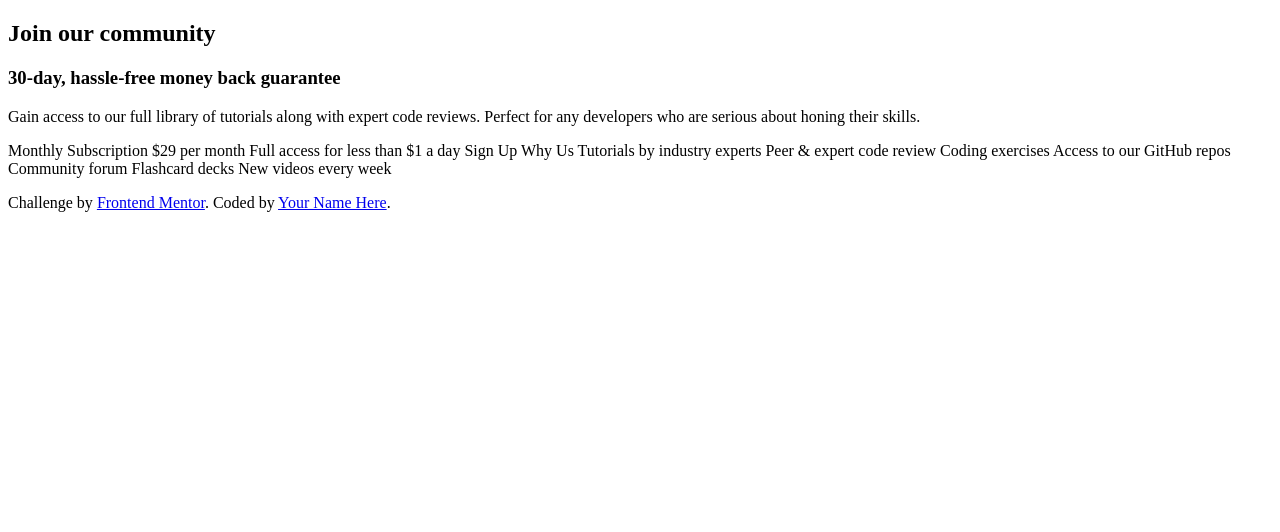
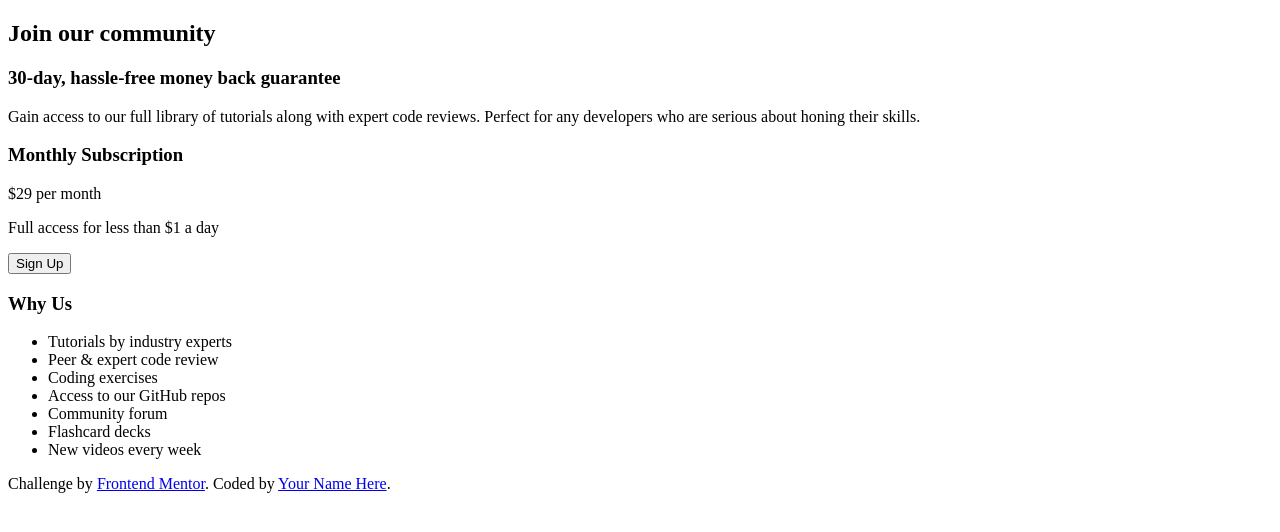
Before and after one commit to MoeRayo/single-price-grid-component, a plain HTML site: page index.html in a window 1280 px wide. Drawn offline with Linux system fonts and the light colour scheme.

Commit message:
update on the index file

```diff
--- a/index.html
+++ b/index.html
@@ -22,32 +22,37 @@
     Perfect for any developers who are serious about honing their skills.</p>
  <div>
    <div>
+    <h3>Monthly Subscription</h3>
+    <p><span>&dollar;29</span> per month</p>
+    <p>Full access for less than &dollar;1 a day</p>
+    <input type="button" value="Sign Up">
+   </div>
 
-   </div>
    <div>
+     <h3>Why Us</h3>
+     <ul>
+       <li>Tutorials by industry experts</li>
+       <li>Peer &amp; expert code review</li>
+       <li>Coding exercises</li>
+       <li>Access to our GitHub repos</li>
+       <li>Community forum</li>
+       <li>Flashcard decks</li>
+       <li>New videos every week</li>
 
+     </ul>
    </div>
  </div>
 
 
 
-  Monthly Subscription
 
-  &dollar;29 per month
 
-  Full access for less than &dollar;1 a day
 
-  Sign Up
 
-  Why Us
 
-  Tutorials by industry experts
-  Peer &amp; expert code review
-  Coding exercises
-  Access to our GitHub repos
-  Community forum
-  Flashcard decks
-  New videos every week
+
+
+
 
   <footer>
     <p class="attribution">
```
